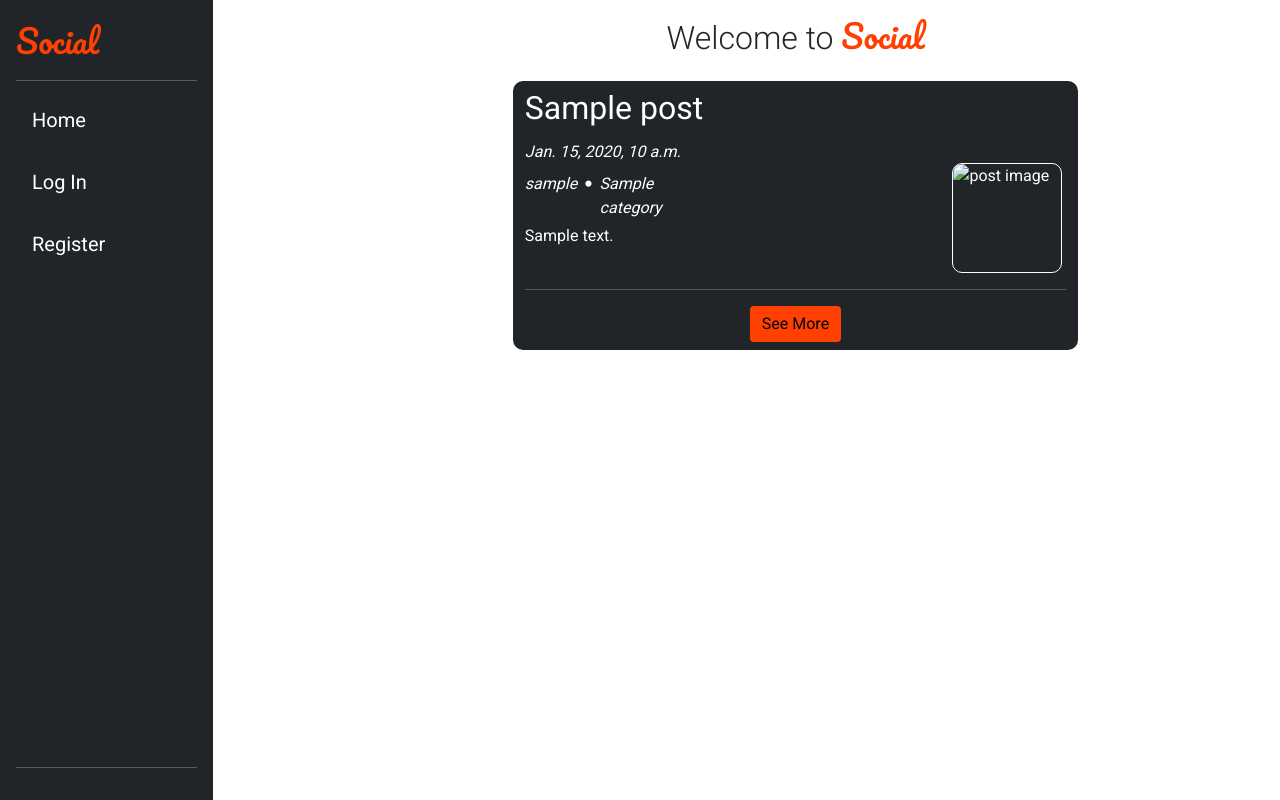
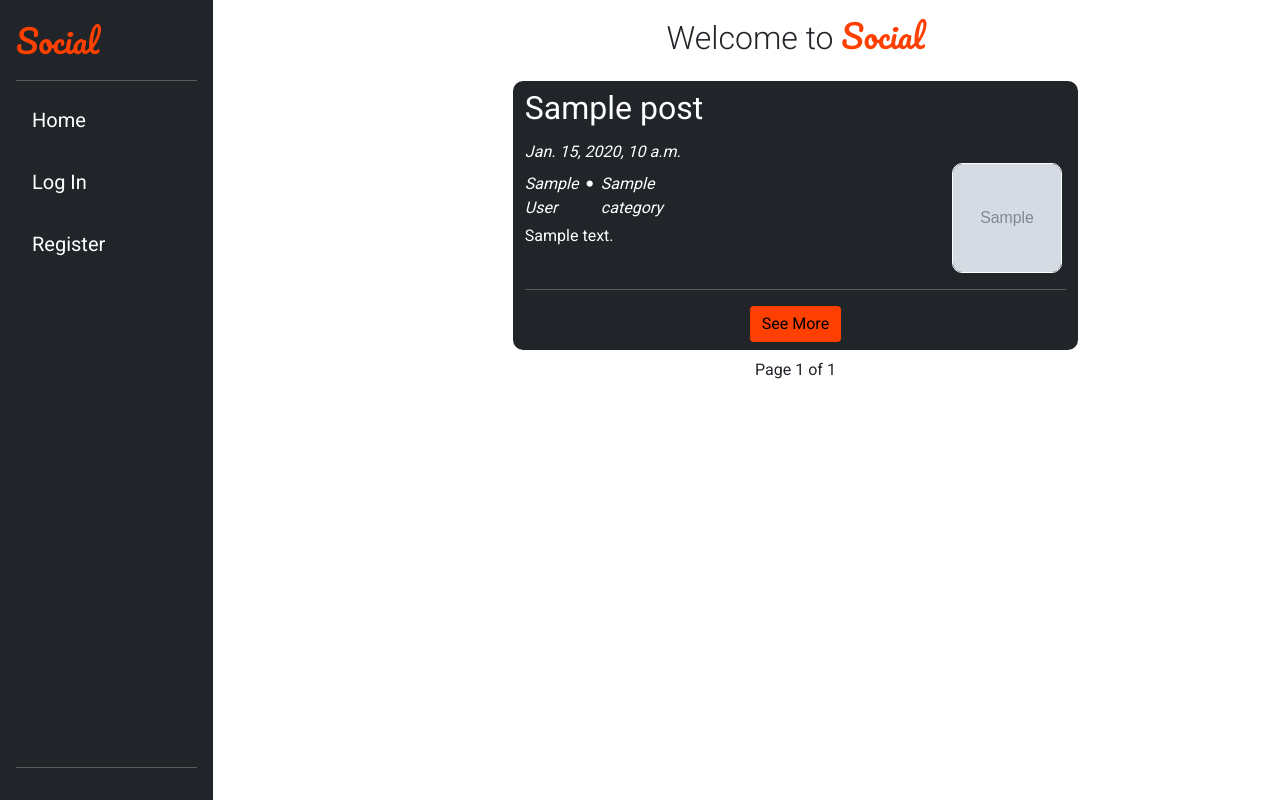
Before and after one commit to Code-Institute-Submissions/social, a Django app: template templates/index.html in a window 1280 px wide. Run offline with Django 4.2, Linux system fonts and the light colour scheme; tables that the repository leaves empty hold one stand-in row (values such as "Sample post"); the template is opened without the code that fills it: values that come from a table or form of the project are taken from there, most other values are stand-ins (such as "Sample title", 1, 10 or a date in 2020); grey boxes marked "Sample" are stand-in pictures; parts of the project's set-up code (start-up, migrations or seed data) failed here and were passed over.

Commit message:
Implement basic pagination

```diff
--- a/templates/index.html
+++ b/templates/index.html
@@ -7,7 +7,7 @@
     </div>
 </div>
 
-{% for post in posts %} {% if post.image %}
+{% for post in page_obj %} {% if post.image %}
 <!-- Post Component -->
 <div class="row justify-content-md-center mb-2 post-container">
     <div class="col-11 col-xl-7 post text-white">
@@ -126,4 +126,50 @@
         </div>
     </div>
 </div>
-{% endif %} {% endfor %} {% endblock %}
+{% endif %} {% endfor %}
+
+<!-- Page Nav -->
+<div class="row justify-content-center">
+    <div class="col">
+        <ul class="pagination justify-content-center">
+            {% if page_obj.has_previous %}
+            <li class="page-item">
+                <a class="page-link" href="?page=1">First</a>
+            </li>
+            <li class="page-item">
+                <a
+                    class="page-link"
+                    href="?page={{ page_obj.previous_page_number }}"
+                    >Previous</a
+                >
+            </li>
+            {% endif %}
+
+            <li class="page-item d-flex align-items-center me-2 ms-2">
+                <!-- prettier-ignore -->
+                <span
+                    >Page {{ page_obj.number }} of {{ page_obj.paginator.num_pages }}</span
+                >
+            </li>
+
+            {% if page_obj.has_next %}
+            <li class="page-item">
+                <a
+                    class="page-link"
+                    href="?page={{ page_obj.next_page_number }}"
+                    >Next</a
+                >
+            </li>
+            <li class="page-item">
+                <a
+                    class="page-link"
+                    href="?page={{ page_obj.paginator.num_pages }}"
+                    >Last</a
+                >
+            </li>
+            {% endif %}
+        </ul>
+    </div>
+</div>
+
+{% endblock %}
```
Also changed, not shown: social/views.py (+8 -1 lines).
